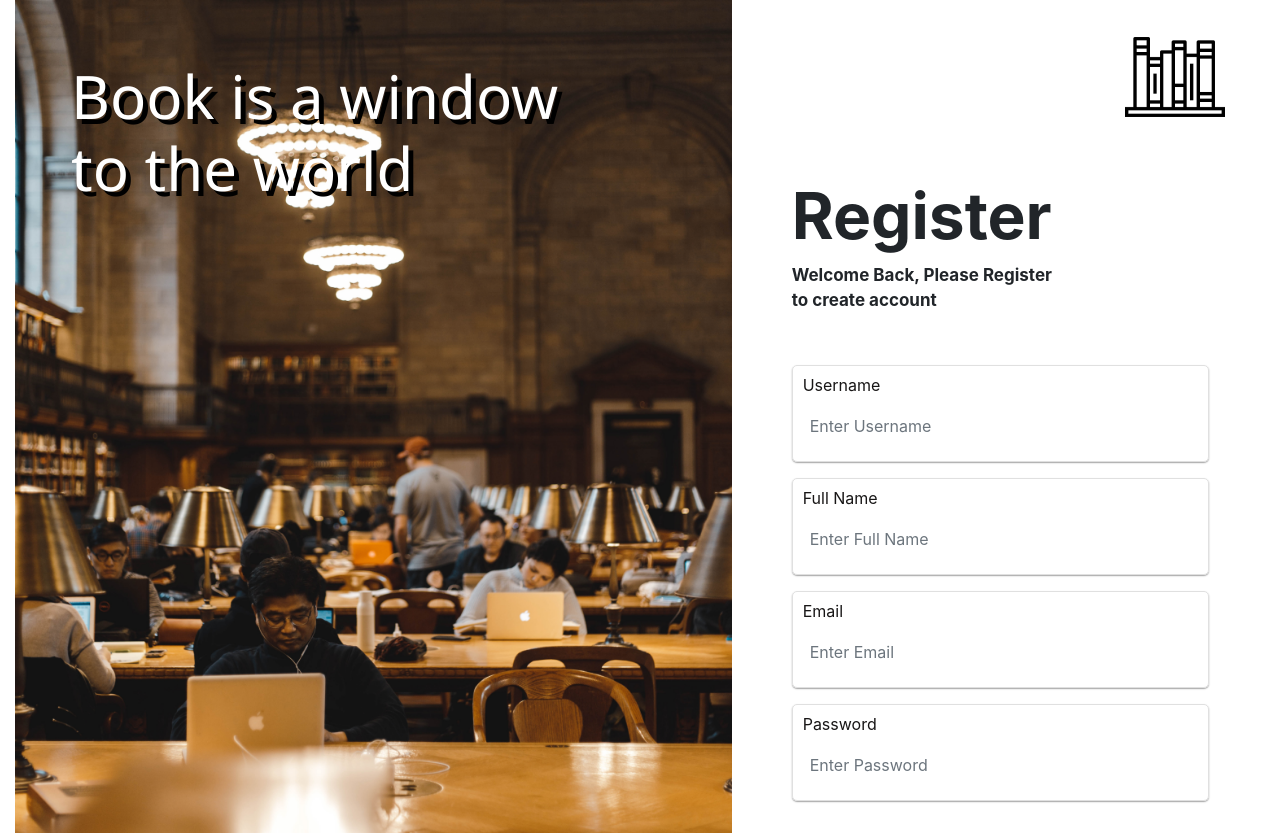
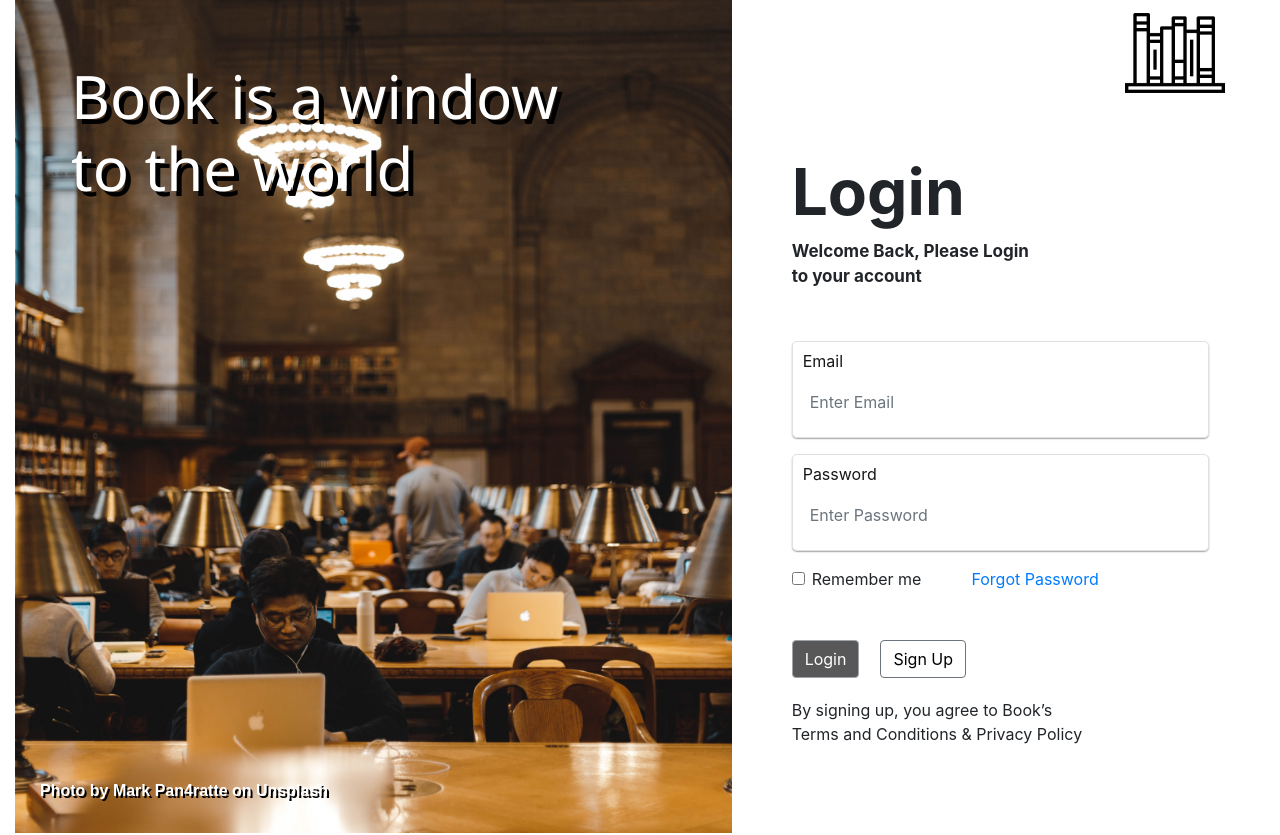
Before and after one commit to prioarief/GO-READ-FRONT-END, a React (Create React App) app: page /login in a window 1280 px wide. Shown: the top 835 px of the page. Built offline with nearby package versions, Linux system fonts and the light colour scheme.

Commit message:
bug redirect after login

```diff
--- a/package.json
+++ b/package.json
@@ -10,8 +10,10 @@
     "bootstrap": "^4.5.0",
     "react": "^16.13.1",
     "react-dom": "^16.13.1",
+    "react-router-dom": "^5.2.0",
     "react-scripts": "3.4.1",
-    "reactstrap": "^8.4.1"
+    "reactstrap": "^8.4.1",
+    "sweetalert": "^2.1.2"
   },
   "scripts": {
     "start": "react-scripts start",
--- a/src/App.js
+++ b/src/App.js
@@ -1,13 +1,17 @@
-import React from 'react';
-import RegisterPage from './pages/RegisterPage.jsx'
-
+import React from 'react'
+import RegisterPage from './pages/Register.jsx'
+import LoginPage from './pages/Login.jsx'
+import { BrowserRouter as Router, Switch, Route } from 'react-router-dom'
 
 function App() {
-  return (
-    <div className="App">
-      <RegisterPage />
-    </div>
-  );
+	return (
+		<Router>
+			<Switch>
+				<Route path='/register' component={RegisterPage} />
+				<Route path='/login' component={LoginPage} />
+			</Switch>
+		</Router>
+	)
 }
 
-export default App;
+export default App
--- a/src/components/AuthComponent.jsx
+++ b/src/components/AuthComponent.jsx
@@ -1,7 +1,6 @@
-import React, { Component } from 'react'
+import React, {  } from 'react'
 
-class Auth extends Component {
-	render() {
+const Auth = () => {
 	return (
 		<div>
 			<h2 className='tagline'>
@@ -12,6 +11,5 @@ class Auth extends Component {
 		</div>
 	)
 }
-}
 
 export default Auth
--- a/src/components/LoginComponent.jsx
+++ b/src/components/LoginComponent.jsx
@@ -1,12 +1,42 @@
-import React, { Component } from 'react'
-import { FormGroup, Label, Input, Button } from 'reactstrap'
+import React, { useState, useEffect } from 'react'
+import { FormGroup, Label, Input, Button, Spinner, Col } from 'reactstrap'
+import { Link, Redirect } from 'react-router-dom'
+import swal from 'sweetalert'
 
-class Login extends Component {
-    constructor(props){
-        super(props)
-        console.log(this.props.data)
+const Login = (props) => {
+	const [user, setUser] = useState({ email: '', password: '' })
+	const [isLoading, setLoading] = useState(false)
+	const [isRemember, setRemember] = useState(false)
+	const [isSubmit, setSubmit] = useState(true)
+
+
+	const loggin = () => {
+		setLoading(true)
+		let logged = null
+		setTimeout(() => {
+			setLoading(false)
+			console.log(isRemember)
+			logged =
+				user.email === 'prio@gmail.com' && user.password === 'password'
+					? true
+					: false
+			if (logged) {
+				swal('Good job!', 'Login Success!', 'success')
+				return <Redirect to='/register'/>
+			}else{
+				return swal('Oooopssss!', 'Login Failled!', 'error')
 			}
-	render() {
+		}, 2000)
+	}
+
+	useEffect(() => {
+		const data =
+			user.email.trim().length !== 0 && user.password.trim().length !== 0
+				? false
+				: true
+		setSubmit(data)
+	}, [user])
+
 	return (
 		<div>
 			<div className='content'>
@@ -20,40 +50,59 @@ class Login extends Component {
 					</p>
 				</div>
 				<FormGroup>
-						<div className='form-group-custom'>
 					<Label for='email' className='label'>
 						Email
 					</Label>
-							<Input type='email' placeholder='Enter Email' />
-						</div>
+					<Input
+						type='email'
+						placeholder='Enter Email'
+						value={user.email}
+						onChange={(e) => setUser({ ...user, email: e.target.value })}
+					/>
 				</FormGroup>
+				{isLoading && (
+					<Col md='12'>
+						<Spinner className='login-spinner' type='grow' color='info' />{' '}
+					</Col>
+				)}
 				<FormGroup>
-						<div className='form-group-custom'>
 					<Label for='password' className='label'>
 						Password
 					</Label>
-							<Input type='password' placeholder='Enter Password' />
-						</div>
+					<Input
+						type='password'
+						placeholder='Enter Password'
+						value={user.password}
+						onChange={(e) => setUser({ ...user, password: e.target.value })}
+					/>
 				</FormGroup>
 				<FormGroup check>
 					<Label check>
-							<Input type='checkbox' /> Remember me
+						<Input
+							type='checkbox'
+							value={isRemember}
+							onChange={(e) => setRemember(e.target.checked)}
+						/>{' '}
+						Remember me
 					</Label>
 					<a href='http://' className='forgot-password'>
 						Forgot Password
 					</a>
 				</FormGroup>
 
-					<FormGroup>
-						<Button className='btn-login'>Login</Button>
+				<Button className='btn-login' disabled={isSubmit} onClick={loggin}>
+					Login
+				</Button>
+				<Link to='/register'>
 					<Button className='btn-sign-up'>Sign Up</Button>
-					</FormGroup>
-
-                    <p className='policy'>By signing up, you agree to Book’s <br/> Terms and Conditions & Privacy Policy</p>
+				</Link>
+				<p className='policy'>
+					By signing up, you agree to Book’s <br /> Terms and Conditions &
+					Privacy Policy
+				</p>
 			</div>
 		</div>
 	)
 }
-}
 
 export default Login
--- a/src/components/RegisterComponent.jsx
+++ b/src/components/RegisterComponent.jsx
@@ -1,12 +1,8 @@
-import React, { Component } from 'react'
+import React, {  } from 'react'
 import { FormGroup, Label, Input, Button } from 'reactstrap'
+import { Link } from 'react-router-dom'
 
-class Register extends Component {
-    constructor(props){
-        super(props)
-        console.log(this.props.data)
-    }
-	render() {
+const Register = () => {
 	return (
 		<div>
 			<div className='content'>
@@ -20,48 +16,42 @@ class Register extends Component {
 					</p>
 				</div>
 				<FormGroup>
-						<div className='form-group-custom'>
 					<Label for='Username' className='label'>
 						Username
 					</Label>
 					<Input type='text' placeholder='Enter Username' />
-						</div>
 				</FormGroup>
 				<FormGroup>
-						<div className='form-group-custom'>
 					<Label for='Full Name' className='label'>
 						Full Name
 					</Label>
 					<Input type='text' placeholder='Enter Full Name' />
-						</div>
 				</FormGroup>
 				<FormGroup>
-						<div className='form-group-custom'>
 					<Label for='email' className='label'>
 						Email
 					</Label>
 					<Input type='email' placeholder='Enter Email' />
-						</div>
 				</FormGroup>
 				<FormGroup>
-						<div className='form-group-custom'>
 					<Label for='password' className='label'>
 						Password
 					</Label>
 					<Input type='password' placeholder='Enter Password' />
-						</div>
 				</FormGroup>
 
-					<FormGroup>
 				<Button className='btn-login'>Sign Up</Button>
+				<Link to='/login'>
 					<Button className='btn-sign-up'>Login</Button>
-					</FormGroup>
+				</Link>
 
-                    <p className='policy'>By signing up, you agree to Book’s <br/> Terms and Conditions & Privacy Policy</p>
+				<p className='policy'>
+					By signing up, you agree to Book’s <br /> Terms and Conditions &
+					Privacy Policy
+				</p>
 			</div>
 		</div>
 	)
 }
-}
 
 export default Register
--- /dev/null
+++ b/src/pages/Login.jsx
@@ -0,0 +1,21 @@
+import React, {  } from 'react'
+import AuthComponent from '../components/AuthComponent'
+import LoginComponent from '../components/LoginComponent'
+import { Col, Row } from 'reactstrap'
+
+const Login = () => {
+	return (
+		<Col>
+			<Row>
+				<Col md='7'>
+					<AuthComponent />
+				</Col>
+				<Col md='5'>
+					<LoginComponent data={'prio'} />
+				</Col>
+			</Row>
+		</Col>
+	)
+}
+
+export default Login
--- /dev/null
+++ b/src/pages/Register.jsx
@@ -0,0 +1,21 @@
+import React from 'react'
+import AuthComponent from '../components/AuthComponent'
+import RegisterComponent from '../components/RegisterComponent'
+import { Col, Row } from 'reactstrap'
+
+const Register = () => {
+	return (
+		<Col>
+			<Row>
+				<Col md='7'>
+					<AuthComponent />
+				</Col>
+				<Col md='5'>
+					<RegisterComponent />
+				</Col>
+			</Row>
+		</Col>
+	)
+}
+
+export default Register
--- a/src/pages/RegisterPage.jsx
+++ /dev/null
@@ -1,24 +0,0 @@
-import React, { Component } from 'react'
-import AuthComponent from '../components/AuthComponent'
-import RegisterComponent from '../components/RegisterComponent'
-
-class RegisterPage extends Component {
-	render() {
-		return (
-			<div>
-				<div className='col-sm'>
-					<div className='row'>
-						<div className='col-sm-7'>
-							<AuthComponent />
-						</div>
-						<div className='col-sm-5 mt-4'>
-							<RegisterComponent data={'prio'} />
-						</div>
-					</div>
-				</div>
-			</div>
-		)
-	}
-}
-
-export default RegisterPage
--- a/src/styles/style.css
+++ b/src/styles/style.css
@@ -27,7 +27,7 @@
     margin: 0px 30px;
 }
 
-.form-group-custom {
+.form-group {
     border: 1px solid #E0E0E0;
     box-sizing: border-box;
     border-radius: 5px;
@@ -51,6 +51,12 @@ input[type=password], input[type=email], input[type=text]{
 
 .btn-login{
     background-color: black !important;
+    margin: 49px 21px 0px 0px;
+}
+
+.btn-login:disabled{
+    background-color: black !important;
+    cursor: no-drop !important;
     margin: 49px 21px 0px 0px;
 }
 
@@ -86,5 +92,12 @@ input[type=password], input[type=email], input[type=text]{
 }
 
 .policy{
-    margin-top: 50px !important;
+    margin-top: 20px !important;
 }
+
+.login-spinner{
+    left: 30% !important;
+    width: 5rem !important;
+    height: 5rem !important;
+    position: absolute !important;
+}
```
Also changed, not shown: src/index.js (+12 -11 lines), src/pages/LoginPage.jsx (deleted, +0 -24 lines), 1 other file (tests, documents, lock files or other folders). Lines whose indentation alone changed are shown as unchanged.
